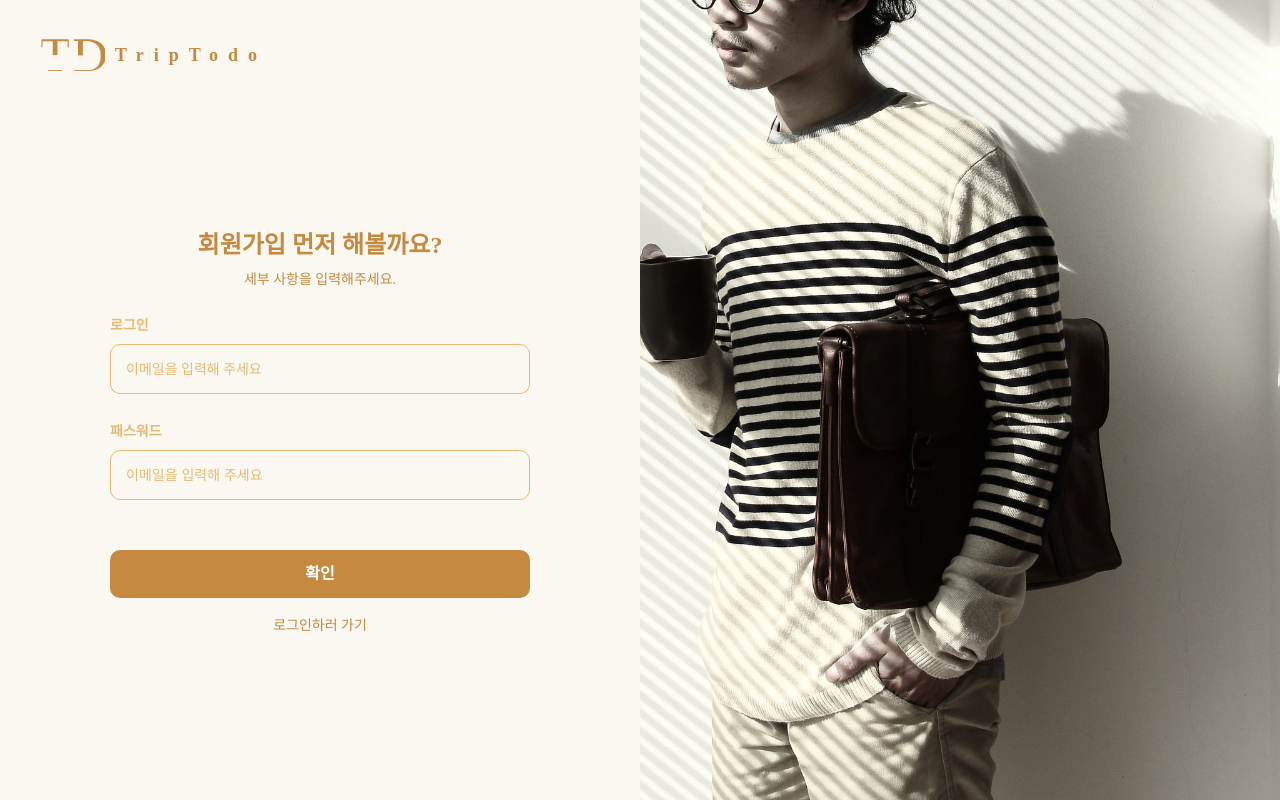
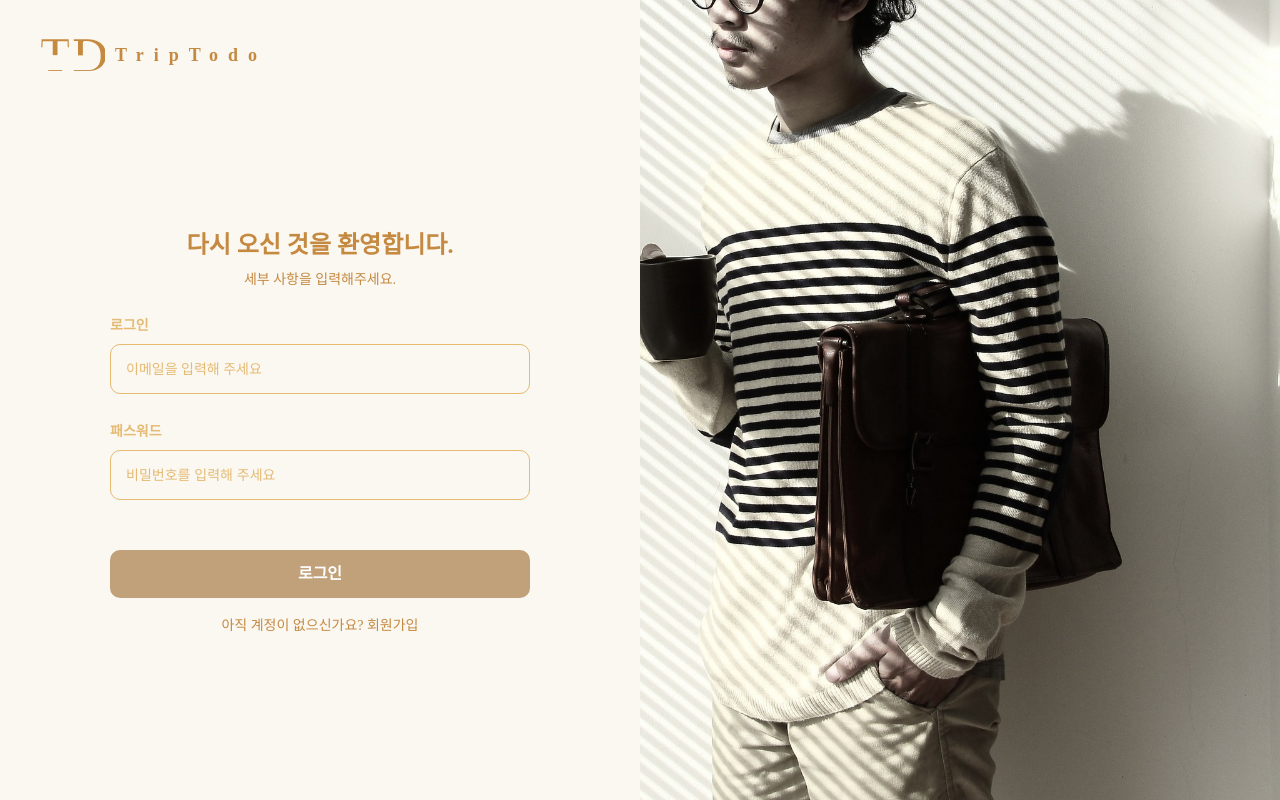
Before and after one commit to minju1009/todolist-using-ReactQuery, a React (Create React App) app in the folder trip-todo/: page /auth in a window 1280 px wide. Built offline with nearby package versions, Linux system fonts and the light colour scheme; a web font is replaced by a local one.

Commit message:
Add Login, Signup feature to the Form component

```diff
--- a/trip-todo/src/pages/Auth/components/Form/index.tsx
+++ b/trip-todo/src/pages/Auth/components/Form/index.tsx
@@ -1,45 +1,86 @@
 import styled from 'styled-components';
-import { flex } from 'styles/flex';
+
 import { font } from 'styles/fonts';
 import Input from 'pages/Auth/components/Input';
-import React, { useState } from 'react';
-import { isJSDocNameReference } from 'typescript';
+import React, { useEffect, useState } from 'react';
+
 import { validateEmail, validatePassword } from 'utiils/regExp';
+import useSignupQuery from 'pages/Auth/queries/useSignupQuery';
+import useLoginQuery from 'pages/Auth/queries/useLoginQuery';
+import { useNavigate } from 'react-router-dom';
 
-interface IFormPropTypes {
-  mode: string;
-}
-
-export default function Form({ mode }: IFormPropTypes) {
+export default function Form() {
+  const navigate = useNavigate();
+  const [mode, setMode] = useState('로그인');
   const loginMode = mode === '로그인';
   const [userInfo, setUserInfo] = useState({
     email: '',
     password: '',
   });
   const [isError, setIsError] = useState(false);
+  const [errorText, setErrorText] = useState<string>('');
+
+  const {
+    mutate: signup,
+    isError: signupError,
+    isSuccess: signupSuccess,
+  } = useSignupQuery(setErrorText);
+
+  const {
+    mutate: login,
+    isError: loginError,
+    isSuccess: loginSuccess,
+  } = useLoginQuery(setErrorText);
 
   const { email, password } = userInfo;
+
+  const initializeUserInfo = () => {
+    setUserInfo((prev) => ({ ...prev, email: '', password: '' }));
+    setIsError(false);
+  };
+
   const handleInput = (e: React.ChangeEvent<HTMLInputElement>) => {
     const { name, value } = e.target;
     setIsError(false);
     setUserInfo((prev) => ({ ...prev, [name]: value }));
   };
 
-  const handleBtnClick = () => {
-    if (!validateEmail(email) || !validatePassword(password)) {
-      setIsError(true);
+  const handleConfirmBtnClick = () => {
+    if (loginMode) {
+      login({ email, password });
       return;
     }
 
-    if (loginMode) {
-      return;
+    signup({ email, password });
+  };
+
+  const handleModeChange = () => {
+    loginMode ? setMode('회원가입') : setMode('로그인');
+    initializeUserInfo();
+  };
+
+  useEffect(() => {
+    if (signupError || loginError) {
+      setIsError(true);
     }
-  };
+  }, [signupError, loginError]);
+
+  useEffect(() => {
+    if (signupSuccess) {
+      setMode('로그인');
+    }
+  }, [signupSuccess]);
+
+  useEffect(() => {
+    if (loginSuccess) {
+      navigate('/todo');
+    }
+  }, [loginSuccess]);
 
   return (
     <Container>
       <Title>
-        {loginMode ? '다시 오신 것을 환영합니다' : '회원가입 먼저 해볼까요?'}
+        {loginMode ? '다시 오신 것을 환영합니다.' : '회원가입 먼저 해볼까요?'}
       </Title>
       <SubTitle>세부 사항을 입력해주세요.</SubTitle>
       <Input
@@ -52,16 +93,21 @@ export default function Form({ mode }: IFormPropTypes) {
       />
       <Input
         title="패스워드"
-        placeholder="이메일을 입력해 주세요"
+        placeholder="비밀번호를 입력해 주세요"
         type="password"
         isError={isError}
         name="password"
         value={password}
-        subText="이메일과 비밀번호를 확인해주세요."
+        subText={errorText}
         onChangeInput={handleInput}
       />
-      <Button onClick={handleBtnClick}>{loginMode ? '로그인' : '확인'}</Button>
-      <ModeChangerBtn>
+      <ConfirmButton
+        disabled={!validateEmail(email) || !validatePassword(password)}
+        onClick={handleConfirmBtnClick}
+      >
+        {loginMode ? '로그인' : '확인'}
+      </ConfirmButton>
+      <ModeChangerBtn onClick={handleModeChange}>
         {loginMode ? '아직 계정이 없으신가요?  회원가입' : '로그인하러 가기'}
       </ModeChangerBtn>
     </Container>
@@ -86,7 +132,7 @@ const SubTitle = styled.h3`
   color: #c58940;
 `;
 
-const Button = styled.button`
+const ConfirmButton = styled.button`
   display: block;
   margin: 50px auto 0;
   width: 420px;
@@ -95,6 +141,10 @@ const Button = styled.button`
   padding: 15px;
   border-radius: 10px;
   background-color: #c58940;
+
+  :disabled {
+    background-color: #c1a179;
+  }
 `;
 
 const ModeChangerBtn = styled.button`
--- a/trip-todo/src/pages/Auth/index.tsx
+++ b/trip-todo/src/pages/Auth/index.tsx
@@ -1,14 +1,10 @@
-import { useState } from 'react';
 import styled from 'styled-components';
-
 import Form from './components/Form';
 
 import { flex } from 'styles/flex';
-
 import { font } from 'styles/fonts';
 
 export default function Auth() {
-  const [mode, setMode] = useState('회원가입');
   return (
     <Wrapper>
       <LeftContainer>
@@ -17,7 +13,7 @@ export default function Auth() {
           <p>TripTodo</p>
         </LogoContainer>
         <FormContainer>
-          <Form mode={mode} />
+          <Form />
         </FormContainer>
       </LeftContainer>
       <RightContainer>
```
